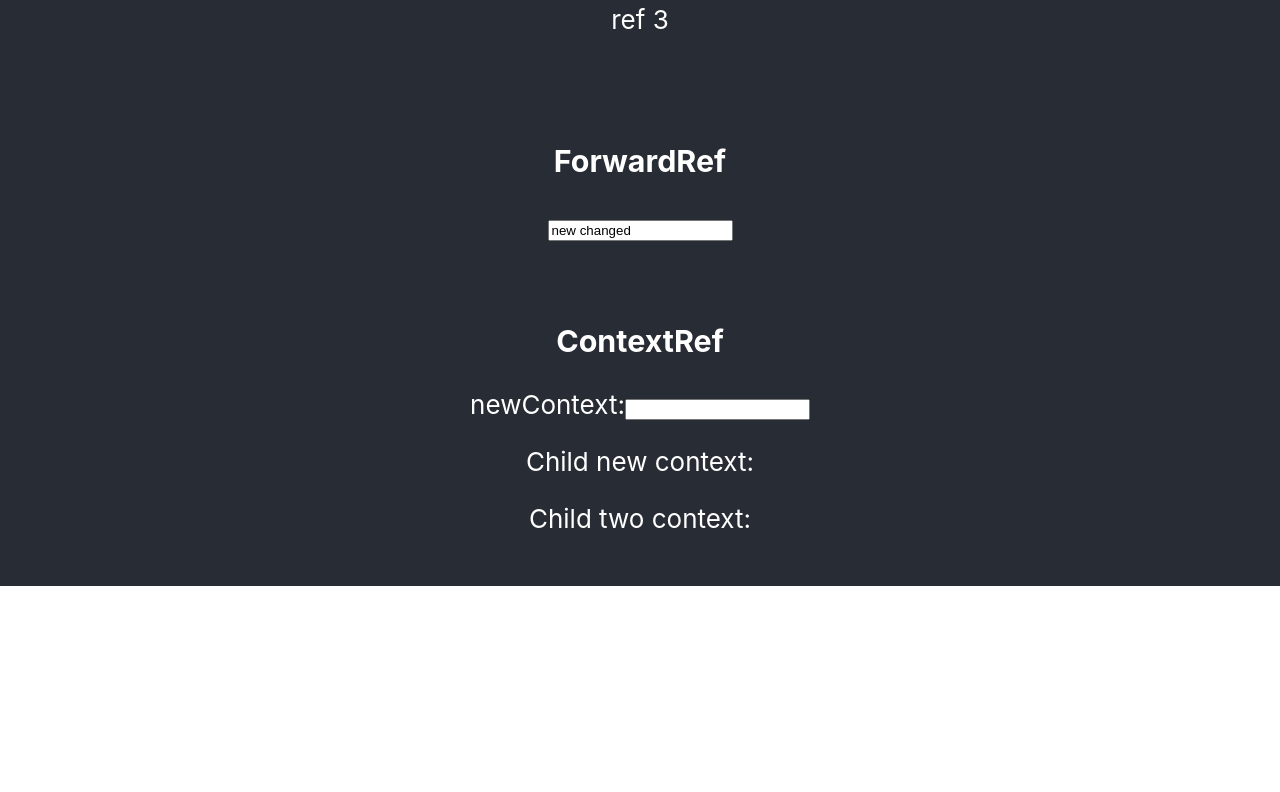
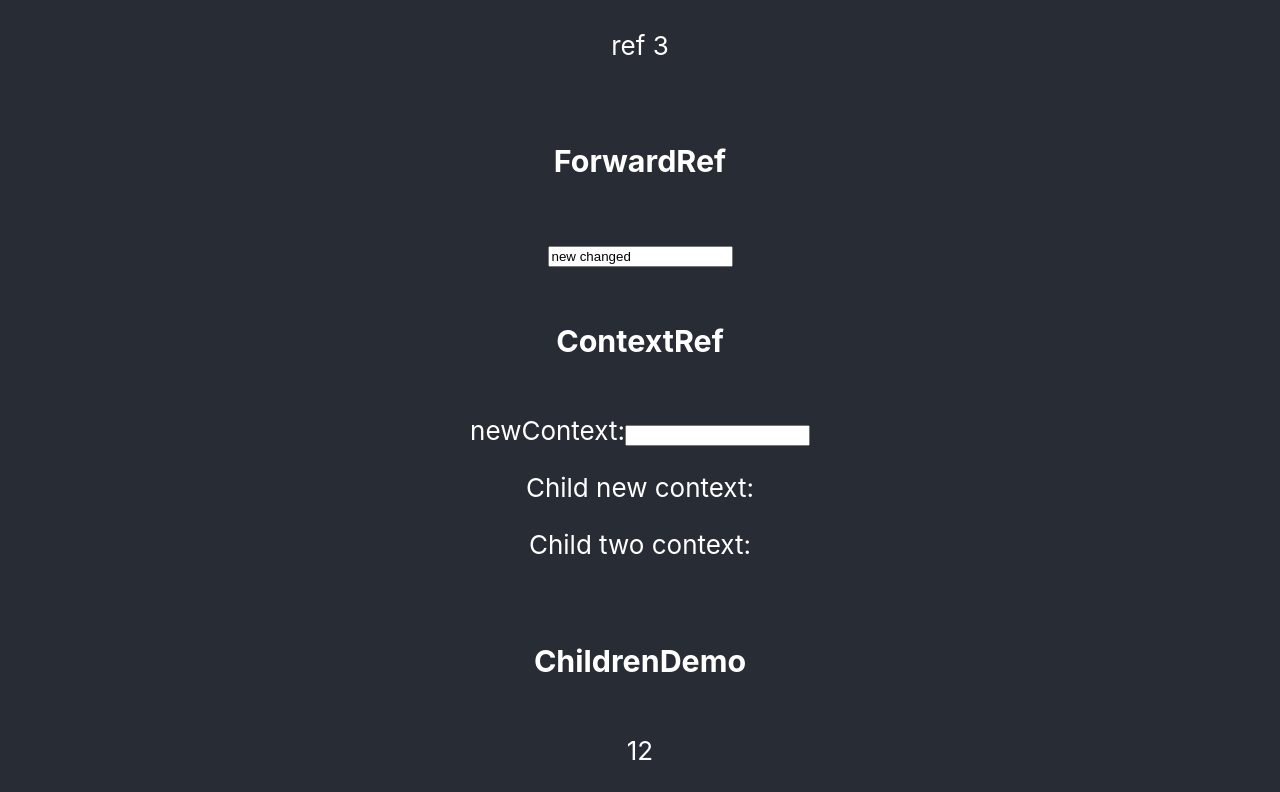
Before and after one commit to YanPanMichael/react-source-demo, a React app: page / in a window 1280 px wide. Shown: the part 233-1025 px from the top of the page. Before the commit the page ends 819 px from the top, so only its background shows below. Built offline with nearby package versions, Linux system fonts and the light colour scheme.

Commit message:
react children demo

```diff
--- a/src/App.js
+++ b/src/App.js
@@ -1,27 +1,33 @@
-import React, { Component } from 'react';
-import RefDemo from './demos/ref/index';
-import ComponentDemo from './demos/forward-ref/index';
-import ContextDemo from './demos/context/index';
-import './App.css';
+import React, { Component } from "react";
+import RefDemo from "./demos/ref/index";
+import ComponentDemo from "./demos/forward-ref/index";
+import ContextDemo from "./demos/context/index";
+import ChildrenDemo from "./demos/children/index";
+import "./App.css";
 
 class App extends Component {
   render() {
     return (
       <div className="App">
         <header className="App-header">
+          <h3>createRef</h3>
           <p>
-            <h3>createRef</h3>
             <RefDemo />
           </p>
 
+          <h3>ForwardRef</h3>
           <p>
-            <h3>ForwardRef</h3>
             <ComponentDemo />
           </p>
 
+          <h3>ContextRef</h3>
           <p>
-            <h3>ContextRef</h3>
             <ContextDemo />
+          </p>
+
+          <h3>ChildrenDemo</h3>
+          <p>
+            <ChildrenDemo />
           </p>
         </header>
       </div>
--- /dev/null
+++ b/src/demos/children/index.js
@@ -0,0 +1,14 @@
+import React from "react";
+
+const ChildrenDemo = props => {
+  console.log(props.children);
+  console.log(React.Children.map(props.children, c => [c, c, [c, [c, c, c, c]]]));
+  return props.children;
+};
+
+export default () => (
+  <ChildrenDemo>
+    <span>1</span>
+    <span>2</span>
+  </ChildrenDemo>
+)
```
